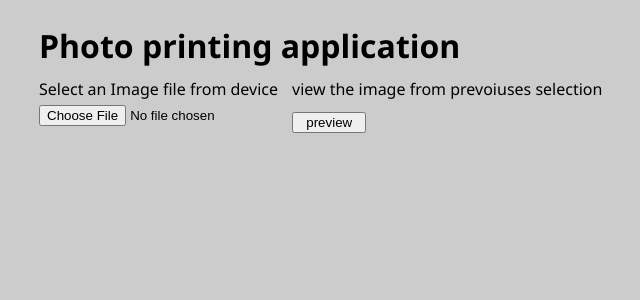
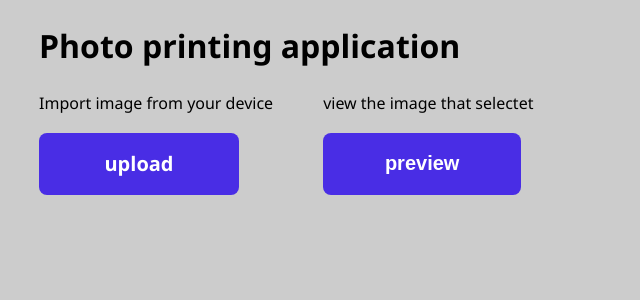
Before and after one commit to ArashAmmarlooi/canvasImageCroper, a React app: page / in a window 1280 px wide. Shown: the top 300 px of the page, without its empty margins (345-985 px from the left). Built offline with nearby package versions, Linux system fonts and the light colour scheme.

Commit message:
update project

```diff
--- a/app/css/__modalComp.scss
+++ b/app/css/__modalComp.scss
@@ -10,14 +10,43 @@
   .inputDiv {
     display: flex;
     line-height: 32px;
-    .selectorDiv {
+    gap: 50px;
+    .inputCont {
       display: flex;
       flex-direction: column;
+      line-height: 60px;
+      p{
+        margin: 0;
+      }
     }
-    .importDiv {
-      display: flex;
-      flex-direction: column;
+    .selectorDiv {
+      display: -ms-inline-flexbox;
+      display: inline-flex;
+      align-items: center;
+      width: 200px;
+      justify-content: center;
+      min-height: 62px;
+      box-sizing: border-box;
+      background: #492de5;
+      padding: 0px 99px;
+      font-weight: 600;
+      font-size: 20px;
+      color: #fff;
+      transition: all 0.1s linear;
+      border-radius: 8px;
+      box-shadow: 0 3px 6px 0rgba 0, 0, 0, 0.14;
+      order: 1;
+      max-width: 60vw;
+      cursor: pointer;
+      &:hover {
+          background: #664eec;
+
+      }
+      input[type="file"] {
+        display: none;
+      }
     }
+
   }
 }
 
@@ -49,7 +78,7 @@
       height: 40px;
       margin-block: auto;
       border-radius: 8px;
-      cursor:pointer;
+      cursor: pointer;
       &:hover {
         background-color: rgb(66, 66, 248);
         transition: all 0.5s ease;
--- a/app/css/__prewComp.scss
+++ b/app/css/__prewComp.scss
@@ -102,3 +102,36 @@
   // transform: translate(-50%, -50%);
   position: absolute;
 }
+
+
+.importDiv{
+    display: flex;
+    flex-direction: column;
+    line-height: 60px;
+
+    button{
+        display: -ms-inline-flexbox;
+        display: inline-flex;
+        align-items: center;
+        justify-content: center;
+        min-height: 62px;
+        box-sizing: border-box;
+        background: #492de5;
+        padding: 0px 99px;
+        border: none;
+        font-weight: 600;
+        font-size: 20px;
+        color: #fff;
+        transition: all 0.1s linear;
+        border-radius: 8px;
+        box-shadow: 0 3px 6px 0rgba 0, 0, 0, 0.14;
+        order: 1;
+        max-width: 60vw;
+        cursor: pointer;
+        &:hover {
+            background: #664eec;
+
+        }
+    }
+
+}
--- a/src/component/fileComp.js
+++ b/src/component/fileComp.js
@@ -1,5 +1,10 @@
 import React, { Component, useEffect, useState, useRef } from "react";
-import { filePrint, sliderZoom, sliderRotate, importFromJson } from "../../app/js/main.js";
+import {
+  filePrint,
+  sliderZoom,
+  sliderRotate,
+  importFromJson,
+} from "../../app/js/main.js";
 import Modalcomp from "./modalComp.js";
 import Prewcomp from "./prewComp.js";
 import styles from "../../app/css/__modalComp.scss";
@@ -14,7 +19,7 @@ const Filecomp = ({ fileSelector, editorCanvas }) => {
     setIsModal((value) => !value);
   }
 
-  function closeModal(){
+  function closeModal() {
     setIsModal((value) => !value);
   }
 
@@ -35,17 +40,24 @@ const Filecomp = ({ fileSelector, editorCanvas }) => {
       <div className={styles.header}>
         <h1>Photo printing application</h1>
         <div className={styles.inputDiv}>
-          <div className={styles.selectorDiv}>
-            <label for="fileSelector">Select an Image file from device</label>
-            <input type="file" id="fileSelector" />
+          <div className={styles.inputCont}>
+            <p>Import image from your device</p>
+            <div className={styles.selectorDiv}>
+              <label for="fileSelector">upload</label>
+              <input type="file" id="fileSelector" />
+            </div>
           </div>
 
           <div className={styles.importDiv}>
-          <Prewcomp />
+            <Prewcomp />
           </div>
         </div>
       </div>
-      <Modalcomp ref={childRef} modalToggle={modalToggle} closeModal={closeModal}/>
+      <Modalcomp
+        ref={childRef}
+        modalToggle={modalToggle}
+        closeModal={closeModal}
+      />
     </div>
   );
 };
--- a/src/component/prewComp.js
+++ b/src/component/prewComp.js
@@ -24,11 +24,12 @@ const Prewcomp = ({ fileSelector, editorCanvas }) => {
 
   return (
     <div>
-      <label for="fileSelector">view the image from prevoiuses selection</label>
-      <button onClick={previewImg} style={{ width: "20%" }} id="fileImport">
-        preview
-      </button>
-
+      <div className={styles.importDiv}>
+        <label for="fileSelector">view the image that selectet</label>
+        <button onClick={previewImg} style={{ width: "20%" }} id="fileImport">
+          preview
+        </button>
+      </div>
       <div className={modalToggle}>
         <div className={styles.modalContent}>
           <div className={styles.modalHeader}>
```
